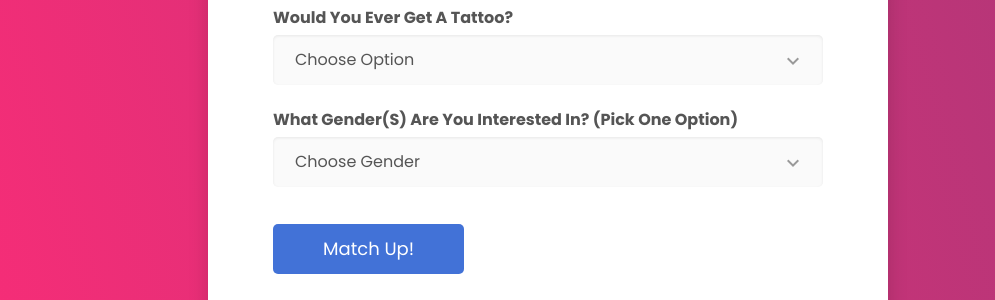
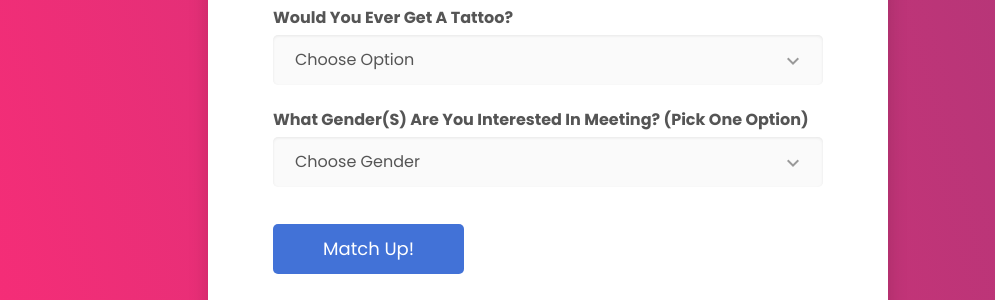
Before and after one commit to pujareddyt2004/BoilerMatch, a Flask app: page / in a window 1280 px wide. Shown: the part 3962-4262 px from the top of the page, without its empty margins (92-1087 px from the left). Run offline with Flask 2, Linux system fonts and the light colour scheme; some libraries are stand-ins or nearby versions.

Commit message:
final touch

```diff
--- a/templates/index.html
+++ b/templates/index.html
@@ -488,7 +488,7 @@
                             </div>
                         </div>
                         <div class="input-group">
-                            <label class="label"><b>What Gender(s) are you Interested In? (Pick One Option)</b></label>
+                            <label class="label"><b>What Gender(s) are you Interested In Meeting? (Pick One Option)</b></label>
                             <div class="rs-select2 js-select-simple select--no-search">
                                 <select name="interested-gender" id="interested-gender">
                                     <option disabled="disabled" selected="selected">Choose Gender</option>
```
